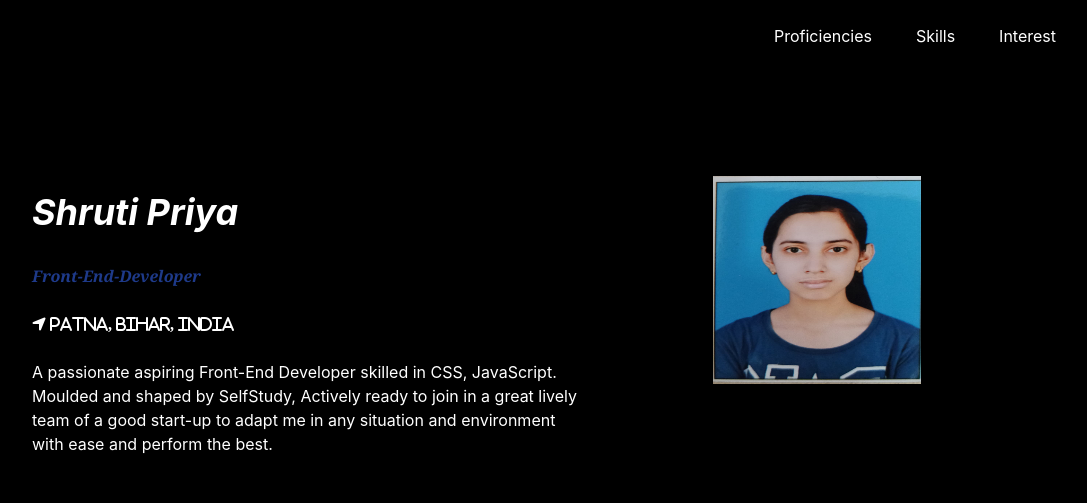
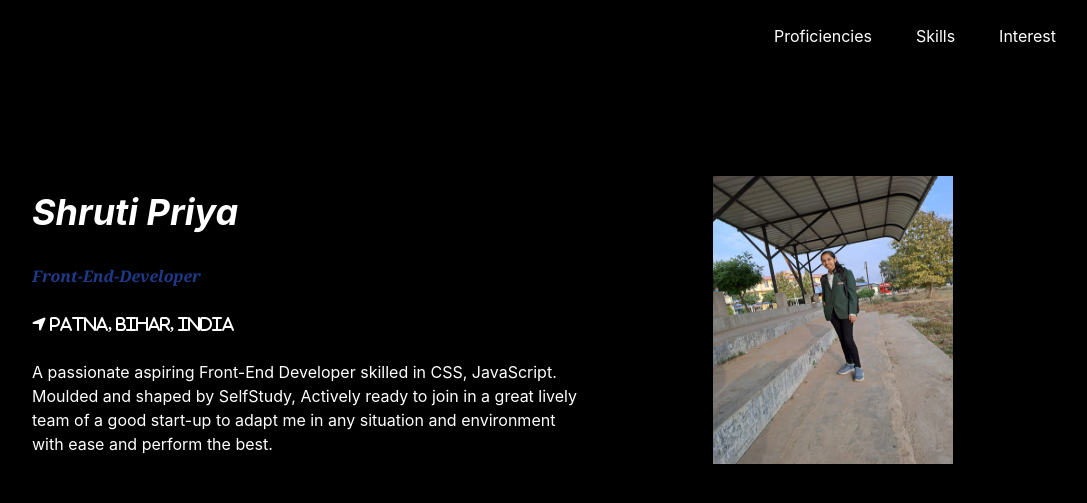
Before and after one commit to priya-shruti/portfolio, a plain HTML site: page index.html in a window 1280 px wide. Shown: the top 503 px of the page, without its empty margins (160-1247 px from the left). Drawn offline with nearby package versions, Linux system fonts and the light colour scheme; a script that the page names is missing.

Commit message:
Second commit

```diff
--- a/index.html
+++ b/index.html
@@ -43,7 +43,7 @@
             </div>
         </div>
         <div class="col-sm-6 col-lg-4">
-            <img src="images/Shr.jpg" class="w-52 mt-32 h-52" alt="">
+            <img src="images/Shruti.jpg" class="w-60 mt-32 h-72" alt="">
         </div>
     </div>
     <div class="col-md-12" id="pro">
```
Also changed, not shown: images/Shr.jpg (deleted), images/Shruti.jpg (added).
